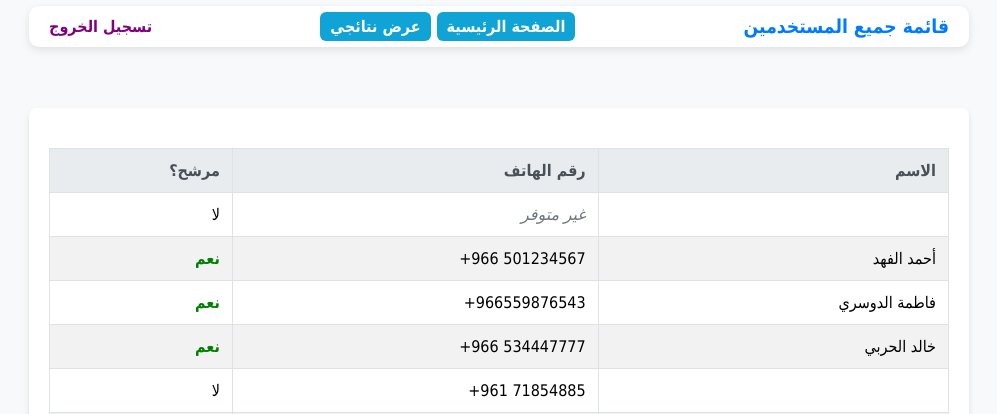
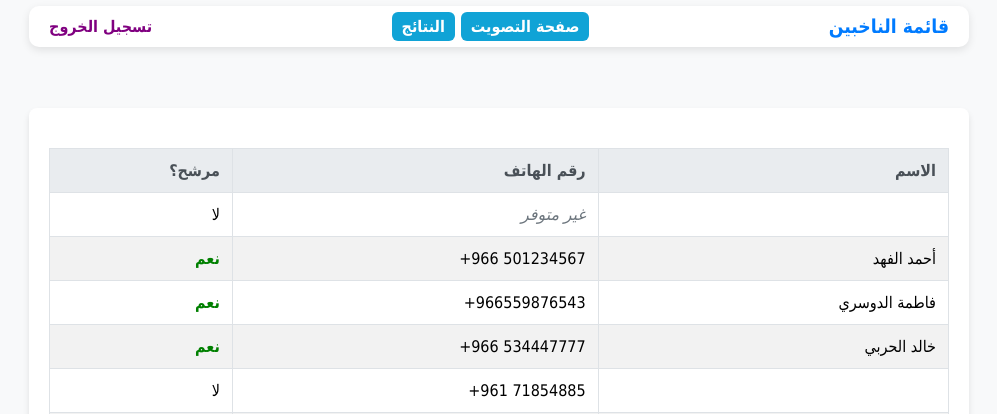
Before and after one commit to mohammadtout24/electionV2, a Django app: template candidates/templates/candidates/all_users.html in a window 1280 px wide. Shown: the top 414 px of the page, without its empty margins (141-1138 px from the left). Run offline with Django 5.2, Linux system fonts and the light colour scheme; the template is opened without the code that fills it: values that come from a table or form of the project are taken from there, others are empty; data comes from the database, SQL or seed files in the repository; some libraries are stand-ins or nearby versions.

Commit message:
Update all_users.html

```diff
--- a/candidates/templates/candidates/all_users.html
+++ b/candidates/templates/candidates/all_users.html
@@ -67,11 +67,11 @@ tr:nth-child(even) { background-color: #f2f2f2; }
 
 <div class="fixed-actions-bar">
     <div class="fixed-actions-content">
-        <h1>قائمة جميع المستخدمين</h1>
+        <h1>قائمة الناخبين</h1>
 
         <div class="fixed-buttons-container">
-            <a href="{% url 'home' %}">الصفحة الرئيسية</a>
-            <a href="{% url 'candidate_results' %}">عرض نتائجي</a>
+            <a href="{% url 'home' %}">صفحة التصويت</a>
+            <a href="{% url 'candidate_results' %}">النتائج</a>
         </div>
 
         <div class="logout-link">
@@ -109,7 +109,7 @@ tr:nth-child(even) { background-color: #f2f2f2; }
         </tbody>
     </table>
     {% else %}
-        <p style="text-align: center;">لا يوجد مستخدمون لعرضهم.</p>
+        <p style="text-align: center;">لا يوجد مستخدمين لعرضهم.</p>
     {% endif %}
 </div>
 
```
